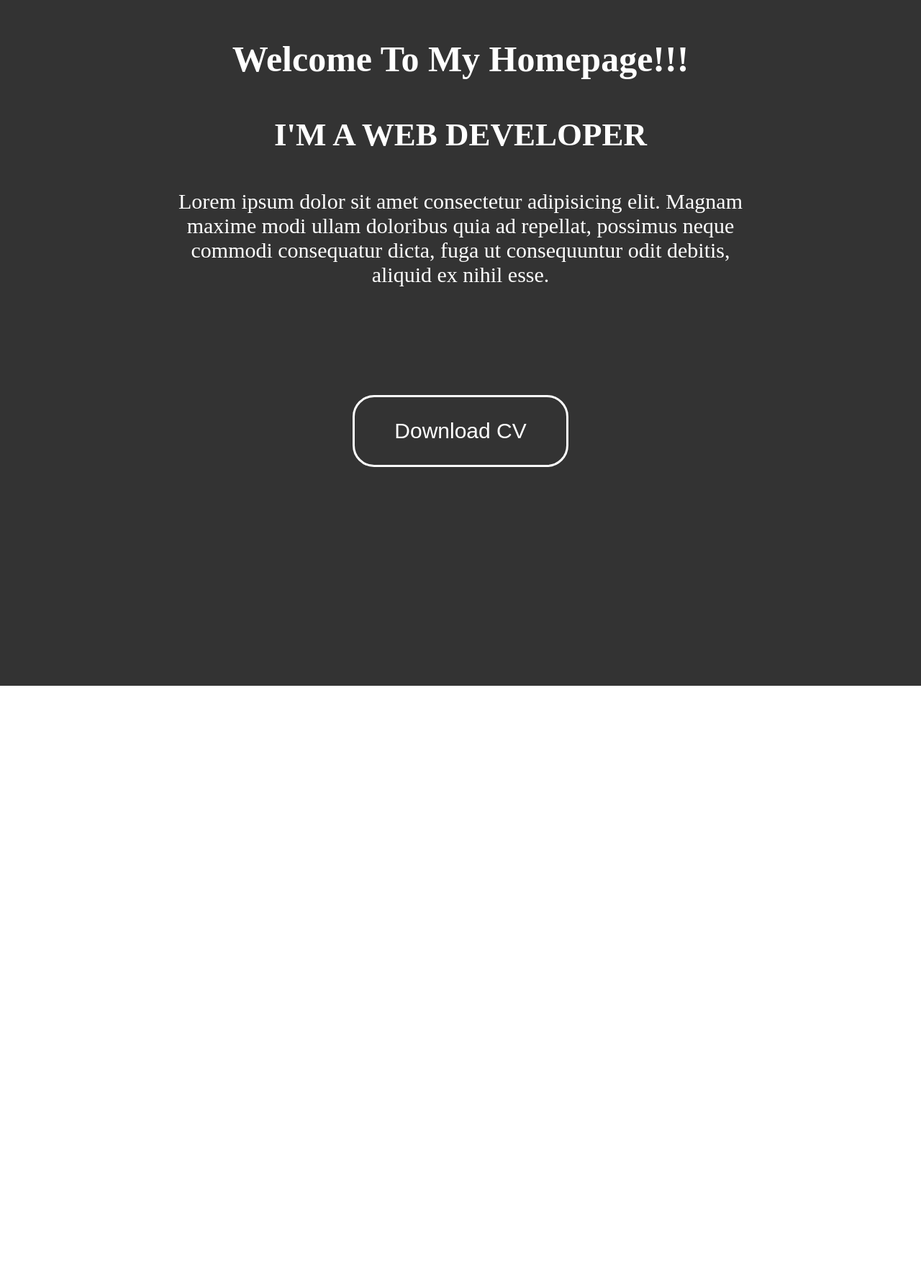
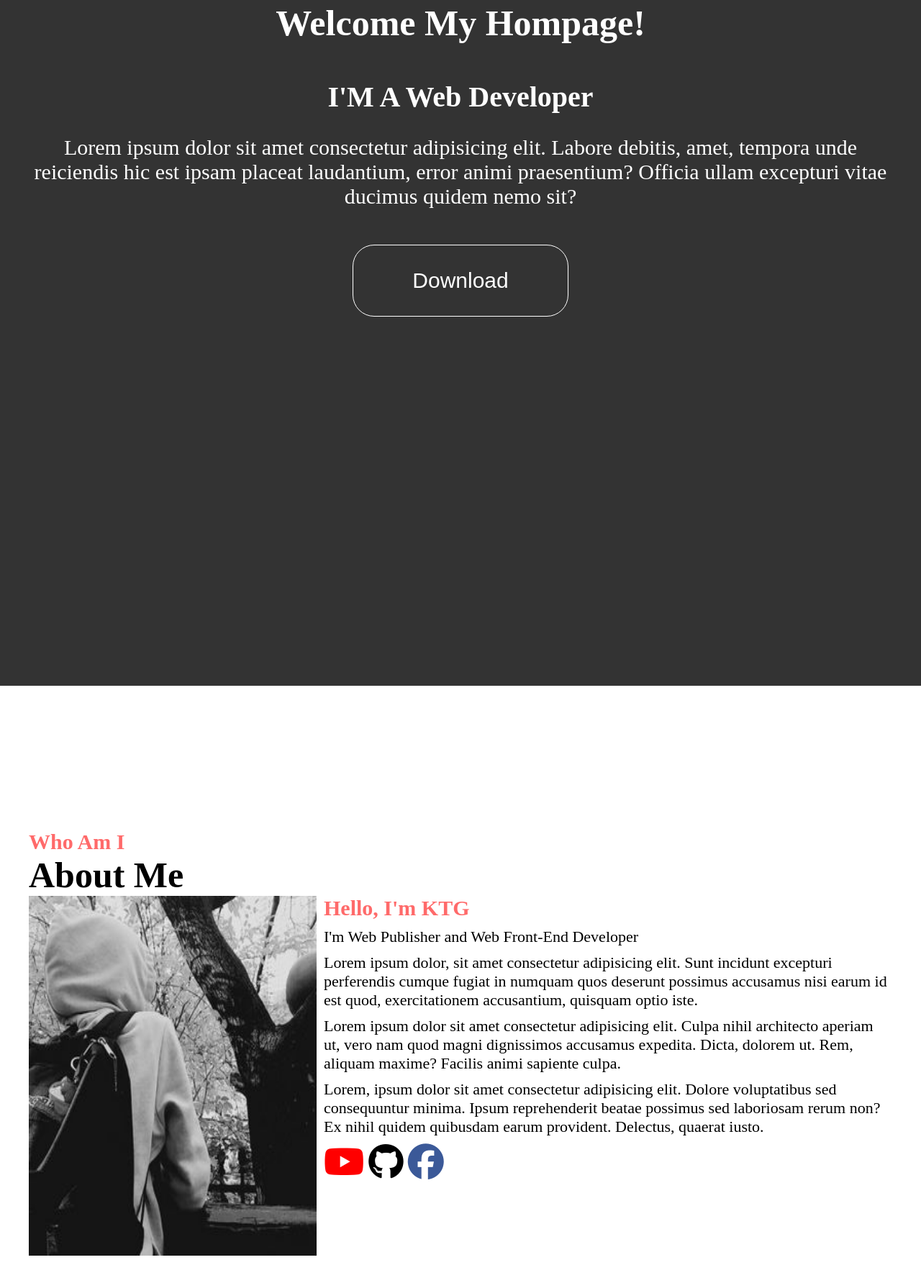
Before and after one commit to cs20131544/testtest, a plain HTML site: page index.html in a window 1280 px wide. Shown: the part 247-2030 px from the top of the page at 72% size. Before the commit the page ends 1200 px from the top, so only its background shows below. Drawn offline with Linux system fonts and the light colour scheme.

Commit message:
Add files via upload

```diff
--- a/index.html
+++ b/index.html
@@ -4,35 +4,72 @@
   <meta charset="UTF-8">
   <meta name="viewport" content="width=device-width, initial-scale=1.0">
   <title>Document</title>
+
+  <link rel="stylesheet" href="https://cdnjs.cloudflare.com/ajax/libs/font-awesome/6.6.0/css/all.min.css" integrity="sha512-Kc323vGBEqzTmouAECnVceyQqyqdsSiqLQISBL29aUW4U/M7pSPA/gEUZQqv1cwx4OnYxTxve5UMg5GT6L4JJg==" crossorigin="anonymous" referrerpolicy="no-referrer" />
   <link rel="stylesheet" href="style.css">
+
 </head>
 <body>
 
 
   <div class="container">
+
     <div class="header">
       <div class="logo">
         KTG
       </div>
+
+
+
       <ul class="menu">
-        <li><a href="#">About</a></li>
-        <li><a href="#">Skills</a></li>
-        <li><a href="#">Projects</a></li>
-        <li><a href="#">Contact</a></li>
+        <li><a href="">About</a></li>
+        <li><a href="">Skills</a></li>
+        <li><a href="">Projects</a></li>
+        <li><a href="">Contact</a></li>
       </ul>
+
+
     </div>
+
+
     <div class="main">
-      <h1>Welcome To My Homepage!!!</h1>
-      <h2>I'M A WEB DEVELOPER</h2>
-      <p>
-        Lorem ipsum dolor sit amet consectetur adipisicing elit. Magnam maxime modi ullam doloribus quia ad repellat, possimus neque commodi consequatur dicta, fuga ut consequuntur odit debitis, aliquid ex nihil esse.
-      </p>
-      <button>Download CV</button>
-
+      <h1>Welcome My Hompage!</h1>
+      <h2>I'M A Web Developer</h2>
+      <p>Lorem ipsum dolor sit amet consectetur adipisicing elit. Labore debitis, amet, tempora unde reiciendis hic est ipsam placeat laudantium, error animi praesentium? Officia ullam excepturi vitae ducimus quidem nemo sit?</p>
+      <button>Download</button>
 
     </div>
   </div>
 
 
+
+  <div class="about">
+    <h2>Who Am I</h2>
+    <h1>About Me</h1>
+    <div class="contents">
+      <div class="left">
+        <img src="about.jpg" alt="">
+
+      </div>
+      <div class="right">
+        <h3>Hello, I'm KTG</h3>
+        <ul>
+          <li>I'm Web Publisher and Web Front-End Developer</li>
+          <li>Lorem ipsum dolor, sit amet consectetur adipisicing elit. Sunt incidunt excepturi perferendis cumque fugiat in numquam quos deserunt possimus accusamus nisi earum id est quod, exercitationem accusantium, quisquam optio iste.</li>
+          <li>Lorem ipsum dolor sit amet consectetur adipisicing elit. Culpa nihil architecto aperiam ut, vero nam quod magni dignissimos accusamus expedita. Dicta, dolorem ut. Rem, aliquam maxime? Facilis animi sapiente culpa.</li>
+          <li>Lorem, ipsum dolor sit amet consectetur adipisicing elit. Dolore voluptatibus sed consequuntur minima. Ipsum reprehenderit beatae possimus sed laboriosam rerum non? Ex nihil quidem quibusdam earum provident. Delectus, quaerat iusto.</li>
+          <li> <i class="fa-brands fa-youtube"></i><i class="fa-brands fa-github"></i><i class="fa-brands fa-facebook"></i> </li>
+        </ul>
+
+      </div>
+    </div>
+  </div>
+
+
+
+
+
+
+
 </body>
 </html>
--- a/style.css
+++ b/style.css
@@ -1,67 +1,85 @@
 *{
-  margin: 0; /*바깥쪽 여백 : 0*/
-  padding: 0; /*안쪽 여백 : 0*/
-  box-sizing: border-box; /*테두리 두께 무시*/
+  margin: 0;/*바깥쪽 여백 : 0*/
+  padding: 0;/*안쪽 여백 : 0*/
+  box-sizing: border-box; /*테두리두께 무시*/
 
 
 }
 a{
   text-decoration: none; /*밑줄 제거*/
-  display: block; /*a태그를 블록 요소로 변경*/
+  display: block; /*a태그를 블록요소로 변경*/
   color: black; /*글자색 : black*/
 }
 li{
   list-style-type: none; /*li태그 기호 제거*/
 }
+
 .container{
   width: 100%;
   height: 1200px;
 
-  background: linear-gradient( rgba(0,0,0,0.8) , rgba(0,0,0,0.8)    )  ,url(bg.jpg) no-repeat;
+  background: linear-gradient( rgba(0,0,0,0.8)   , rgba(0,0,0,0.8)    )         ,url(bg.jpg) no-repeat;
   background-size: cover;
 
   color: white;
+
+
 }
 .header{
   width: 100%;
   height: 100px;
 
-  display: flex;
-  justify-content: space-between;
-  align-items: center;
+  display: flex; /*자식요소들을 가로로 배치*/
+  justify-content: space-between; /*가로로 어떻게 배치할지 : space-between*/
+  align-items: center; /*세로로 어떻게 배치할지 : center*/
 }
+
 .logo{
   width: 200px;
   height: 80px;
 
   font-size: 60px;
+  font-weight: bold;
   text-align: center;
-  font-weight: bold;
+
+  transition: 0.3s;
 }
+.logo:hover{
+  color: #ff6a6a;
+
+}
+
+
+
 .menu{
   width: 400px;
   height: 100px;
 
   display: flex;
   align-items: center;
+
 }
 .menu li{
-  width: 100px;
+  width: 25%;
   text-align: center;
 }
 .menu li a{
-  font-size: 20px;
-  font-weight: bold;
+
   color: white;
+  transition: 0.3s;
+}
+.menu li a:hover{
+  color: #ff6a6a;
 }
 
 
 .main{
-  width: 800px;
-  height: 500px;
+  width: 1200px;
+  height: 800px;
   margin: 0 auto;
 
-  margin-top: 200px;
+  margin-top: 150px;
+
   text-align: center;
 }
 .main h1{
@@ -69,25 +87,85 @@ li{
   margin-bottom: 50px;
 }
 .main h2{
-  font-size: 45px;
-  margin-bottom: 50px;
+  font-size: 40px;
+  margin-bottom: 30px;
 }
 .main p{
   font-size: 30px;
-  margin-bottom: 150px;
+  margin-bottom: 50px;
 }
 .main button{
   font-size: 30px;
   width: 300px;
   height: 100px;
+
+  border: 1px solid white;
   border-radius: 30px;
   background-color: transparent;
 
+
   color: white;
-  border: 3px solid white;
+  transition: 0.3s;
 }
 .main button:hover{
   background-color: white;
   color: black;
-  cursor: pointer;
+
+
 }
+
+.about{
+  width: 1200px;
+  height: 800px;
+
+  margin: 0 auto;
+  margin-top: 200px;
+}
+.about h2{
+  font-size: 30px;
+  color: #ff6a6a;
+
+}
+.about h1{
+  font-size: 50px;
+}
+.about .contents{
+  width: 100%;
+  height: 500px;
+
+  display: flex;
+
+}
+.about .left{
+  width: 400px;
+  height: 500px;
+}
+.about .left img{
+  width: 400px;
+  height: 500px;
+}
+.about .right{
+  width: 800px;
+  height: 500px;
+  padding-left: 10px;
+
+}
+.about .right h3{
+  color: #ff6a6a;
+  font-size: 30px;
+}
+.about .right li{
+  font-size: 22px;
+  margin-top: 10px;
+}
+.fa-brands{
+  font-size: 50px;
+  margin-right: 6px;
+}
+.fa-youtube{
+  color: red;
+
+}
+.fa-facebook{
+  color: #3b5998;
+}
```
Also changed, not shown: about.jpg (added).
